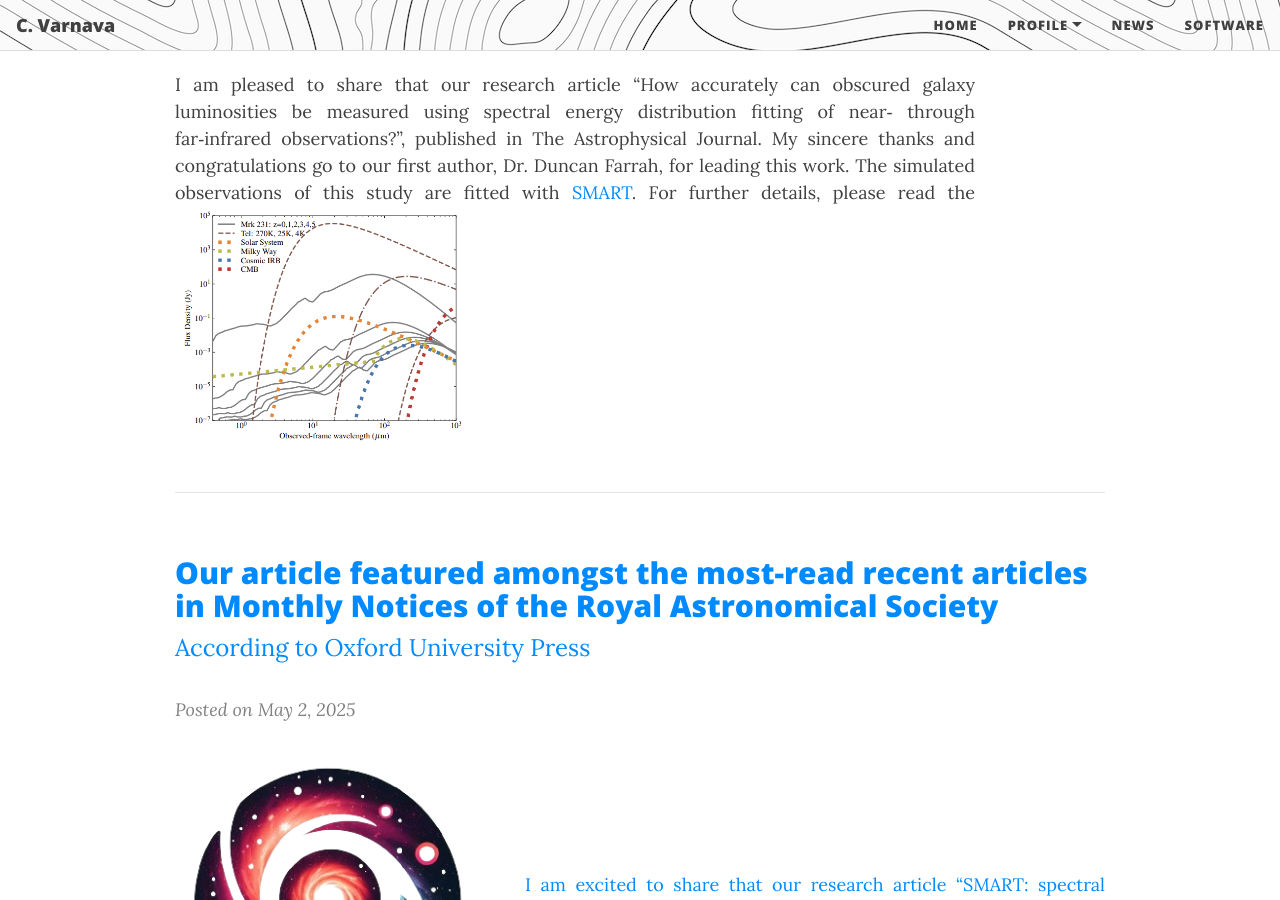
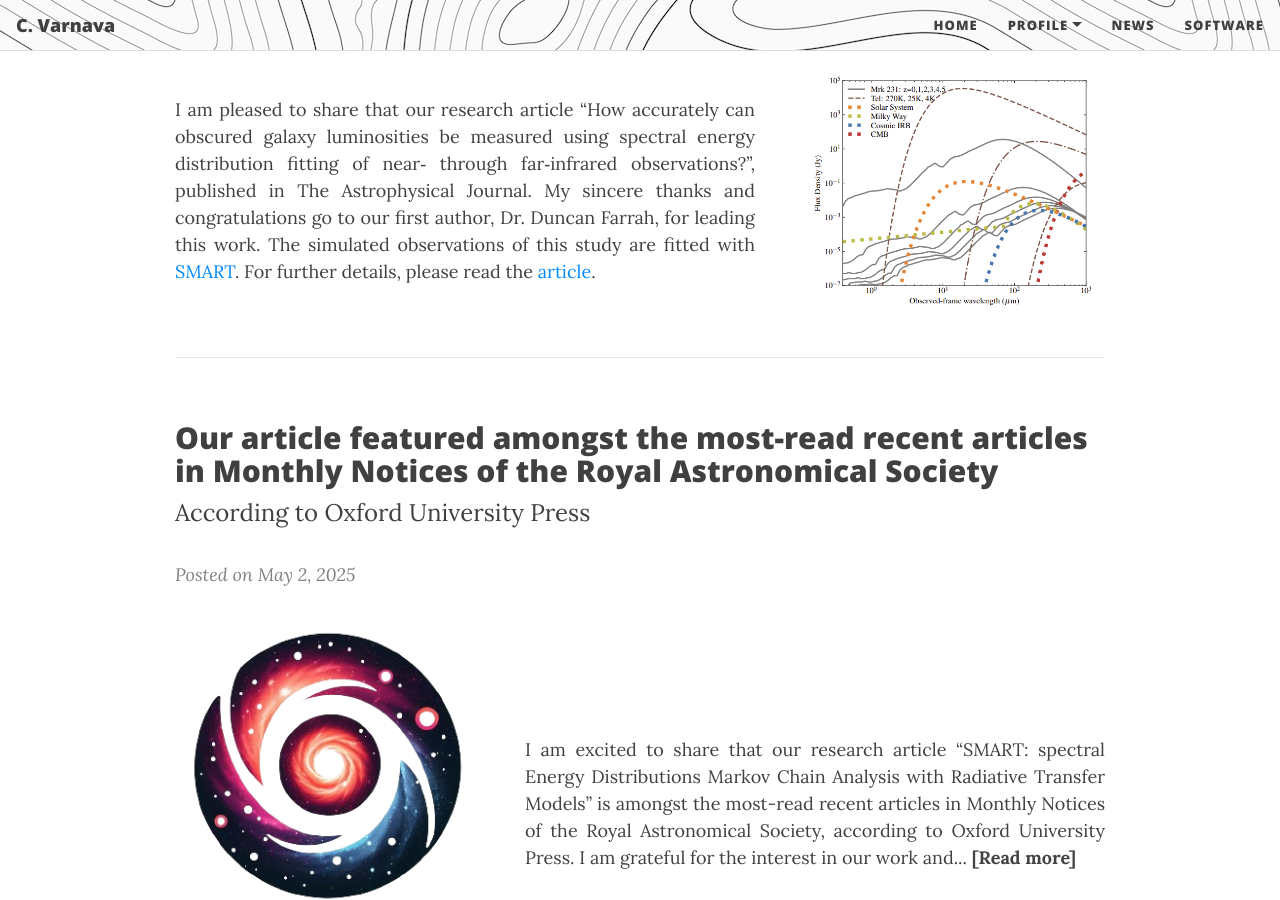
Before and after one commit to ch-var/ch-var.github.io, a Jekyll site: the page built from news.html, in a window 1280 px wide and 900 px high, scrolled down 456 px. Built offline with Jekyll 4.4.1, drawn with Linux system fonts in a browser that asks for light colours; formulas are drawn with MathJax 3.

Commit message:
Update news.html

```diff
--- a/news.html
+++ b/news.html
@@ -38,7 +38,7 @@ mathjax: true
 <p style="margin-bottom: 4px;"><i style="color:#808080;">Posted on January 20, 2026</i></p>
 
 <div style="display: flex; justify-content: space-between; align-items: center; flex-wrap: wrap;">
-  <p style="text-align: justify; flex: 1; margin-right: 30px;">I am pleased to share that our research article “How accurately can obscured galaxy luminosities be measured using spectral energy distribution fitting of near‑ through far‑infrared observations?”, published in The Astrophysical Journal. My sincere thanks and congratulations go to our first author, Dr. Duncan Farrah, for leading this work. The simulated observations of this study are fitted with <a href="https://github.com/ch-var/SMART">SMART</a>. For further details, please read the <a href="https://doi.org/10.3847/1538-4357/ae21cd>article</a>.</p>
+  <p style="text-align: justify; flex: 1; margin-right: 30px;">I am pleased to share that our research article “How accurately can obscured galaxy luminosities be measured using spectral energy distribution fitting of near‑ through far‑infrared observations?”, published in The Astrophysical Journal. My sincere thanks and congratulations go to our first author, Dr. Duncan Farrah, for leading this work. The simulated observations of this study are fitted with <a href="https://github.com/ch-var/SMART">SMART</a>. For further details, please read the <a href="https://doi.org/10.3847/1538-4357/ae21cd">article</a>.</p>
   <p style="margin-left: 20px;"><img src="/assets/img/sims.png" style="max-width: 300px; height: auto;"/></p>
 </div>
 
```
